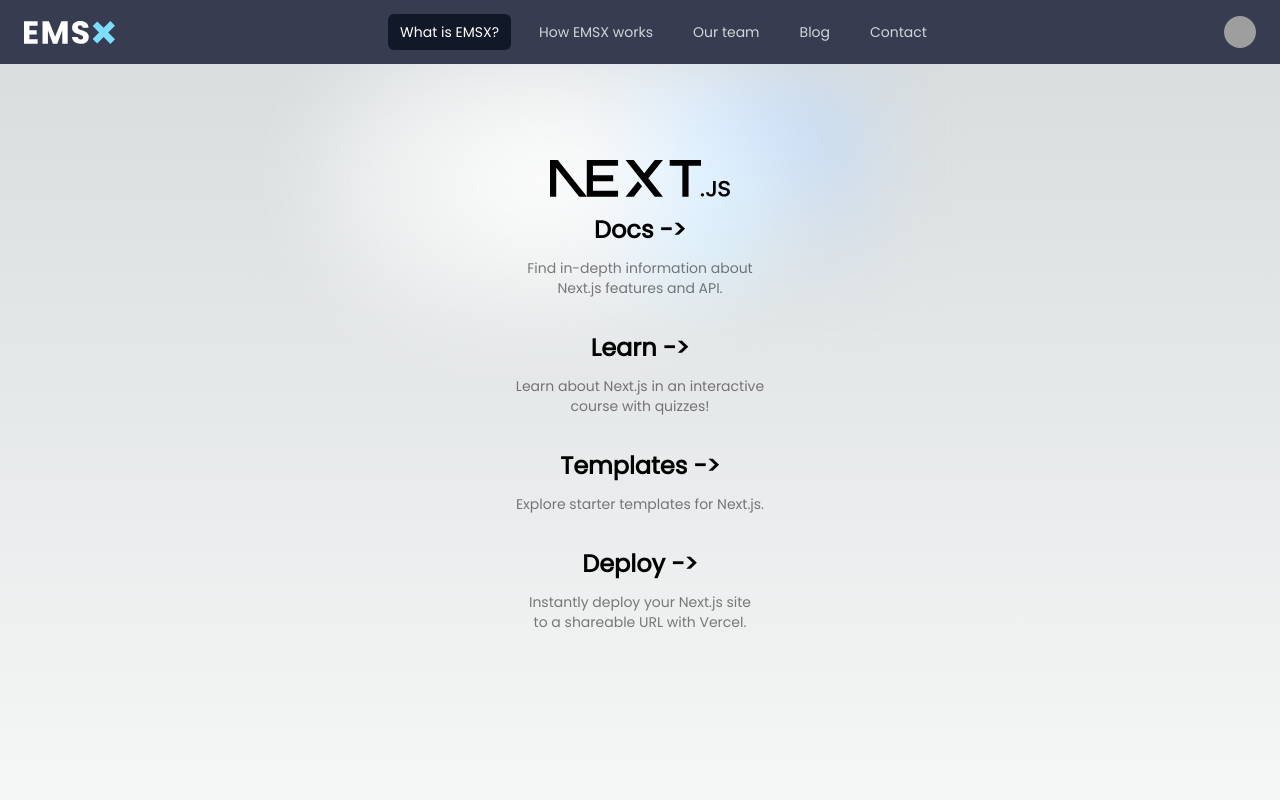
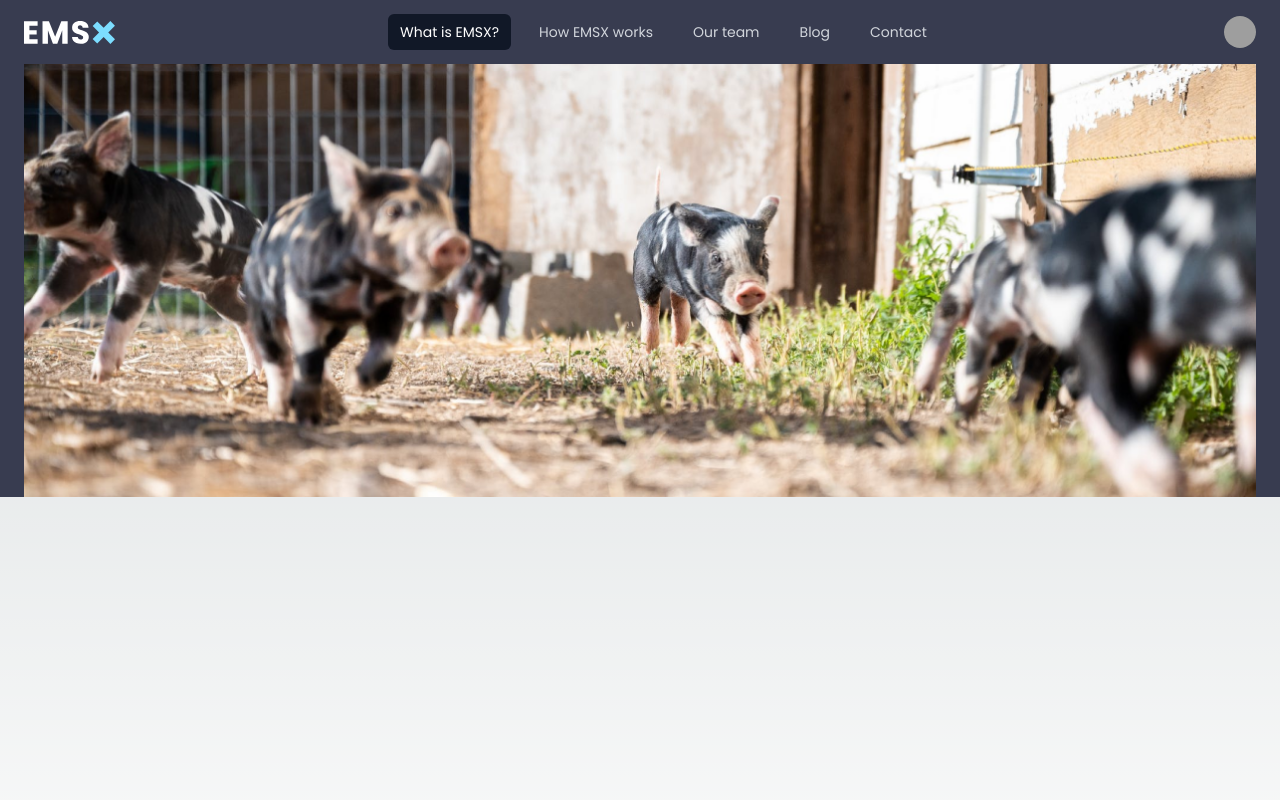
Before and after one commit to Toldo94/emsx-monorepo, a Next.js app: page / in a window 1280 px wide. Shown: the top 800 px of the page. Built offline with nearby package versions, Linux system fonts and the light colour scheme; grey boxes are pictures that could not be loaded.

Commit message:
add cover part

```diff
--- /dev/null
+++ b/app/lib/ui/dark-section.tsx
@@ -0,0 +1,14 @@
+import React from "react";
+
+interface OwnProps {
+    children: React.ReactNode
+    id?: string
+}
+
+export default function DarkSection({children, id}: OwnProps) {
+    return <section id={id} className="bg-darkSlateGray w-full">
+        <div className="mx-auto max-w-7xl text-white px-2 sm:px-6 lg:px-8">
+            {children}
+        </div>
+    </section>
+}
--- /dev/null
+++ b/app/lib/ui/home/cover.tsx
@@ -0,0 +1,8 @@
+import DarkSection from "@/app/lib/ui/dark-section";
+import Image from "next/image";
+
+export default function Cover() {
+    return <DarkSection id="Cover">
+        <Image alt="Cover image" src="/images/cover-page.png" width={1280} height={500}/>
+    </DarkSection>
+}
--- a/app/page.tsx
+++ b/app/page.tsx
@@ -1,88 +1,9 @@
-import Image from "next/image";
+import Cover from "@/app/lib/ui/home/cover";
 
 export default function Home() {
-  return (
-    <main className="flex min-h-screen flex-col items-center justify-between p-24">
-      <div className="relative flex place-items-center before:absolute before:h-[300px] before:w-full sm:before:w-[480px] before:-translate-x-1/2 before:rounded-full before:bg-gradient-radial before:from-white before:to-transparent before:blur-2xl before:content-[''] after:absolute after:-z-20 after:h-[180px] after:w-full sm:after:w-[240px] after:translate-x-1/3 after:bg-gradient-conic after:from-sky-200 after:via-blue-200 after:blur-2xl after:content-[''] before:dark:bg-gradient-to-br before:dark:from-transparent before:dark:to-blue-700 before:dark:opacity-10 after:dark:from-sky-900 after:dark:via-[#0141ff] after:dark:opacity-40 before:lg:h-[360px] z-[-1]">
-        <Image
-          className="relative dark:drop-shadow-[0_0_0.3rem_#ffffff70] dark:invert"
-          src="/next.svg"
-          alt="Next.js Logo"
-          width={180}
-          height={37}
-          priority
-        />
-      </div>
-
-      <div className="mb-32 grid text-center lg:max-w-5xl lg:w-full lg:mb-0 lg:grid-cols-4 lg:text-left">
-        <a
-          href="https://nextjs.org/docs?utm_source=create-next-app&utm_medium=appdir-template&utm_campaign=create-next-app"
-          className="group rounded-lg border border-transparent px-5 py-4 transition-colors hover:border-gray-300 hover:bg-gray-100 hover:dark:border-neutral-700 hover:dark:bg-neutral-800/30"
-          target="_blank"
-          rel="noopener noreferrer"
-        >
-          <h2 className={`mb-3 text-2xl font-semibold`}>
-            Docs{" "}
-            <span className="inline-block transition-transform group-hover:translate-x-1 motion-reduce:transform-none">
-              -&gt;
-            </span>
-          </h2>
-          <p className={`m-0 max-w-[30ch] text-sm opacity-50`}>
-            Find in-depth information about Next.js features and API.
-          </p>
-        </a>
-
-        <a
-          href="https://nextjs.org/learn?utm_source=create-next-app&utm_medium=appdir-template-tw&utm_campaign=create-next-app"
-          className="group rounded-lg border border-transparent px-5 py-4 transition-colors hover:border-gray-300 hover:bg-gray-100 hover:dark:border-neutral-700 hover:dark:bg-neutral-800/30"
-          target="_blank"
-          rel="noopener noreferrer"
-        >
-          <h2 className={`mb-3 text-2xl font-semibold`}>
-            Learn{" "}
-            <span className="inline-block transition-transform group-hover:translate-x-1 motion-reduce:transform-none">
-              -&gt;
-            </span>
-          </h2>
-          <p className={`m-0 max-w-[30ch] text-sm opacity-50`}>
-            Learn about Next.js in an interactive course with&nbsp;quizzes!
-          </p>
-        </a>
-
-        <a
-          href="https://vercel.com/templates?framework=next.js&utm_source=create-next-app&utm_medium=appdir-template&utm_campaign=create-next-app"
-          className="group rounded-lg border border-transparent px-5 py-4 transition-colors hover:border-gray-300 hover:bg-gray-100 hover:dark:border-neutral-700 hover:dark:bg-neutral-800/30"
-          target="_blank"
-          rel="noopener noreferrer"
-        >
-          <h2 className={`mb-3 text-2xl font-semibold`}>
-            Templates{" "}
-            <span className="inline-block transition-transform group-hover:translate-x-1 motion-reduce:transform-none">
-              -&gt;
-            </span>
-          </h2>
-          <p className={`m-0 max-w-[30ch] text-sm opacity-50`}>
-            Explore starter templates for Next.js.
-          </p>
-        </a>
-
-        <a
-          href="https://vercel.com/new?utm_source=create-next-app&utm_medium=appdir-template&utm_campaign=create-next-app"
-          className="group rounded-lg border border-transparent px-5 py-4 transition-colors hover:border-gray-300 hover:bg-gray-100 hover:dark:border-neutral-700 hover:dark:bg-neutral-800/30"
-          target="_blank"
-          rel="noopener noreferrer"
-        >
-          <h2 className={`mb-3 text-2xl font-semibold`}>
-            Deploy{" "}
-            <span className="inline-block transition-transform group-hover:translate-x-1 motion-reduce:transform-none">
-              -&gt;
-            </span>
-          </h2>
-          <p className={`m-0 max-w-[30ch] text-sm opacity-50 text-balance`}>
-            Instantly deploy your Next.js site to a shareable URL with Vercel.
-          </p>
-        </a>
-      </div>
-    </main>
-  );
+    return (
+        <main className="min-h-screen">
+            <Cover />
+        </main>
+    );
 }
```
Also changed, not shown: public/images/cover-page.png (added).
